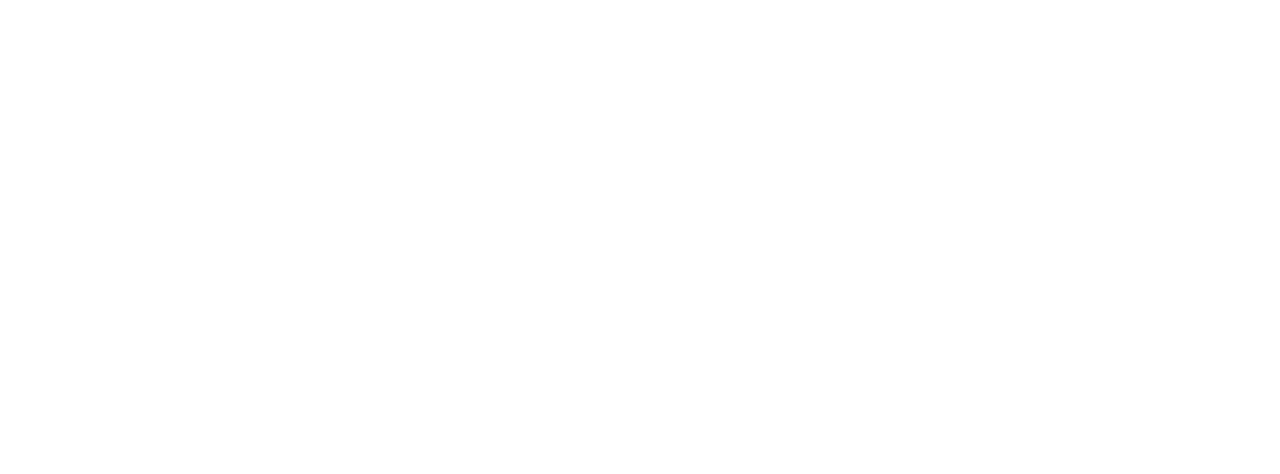
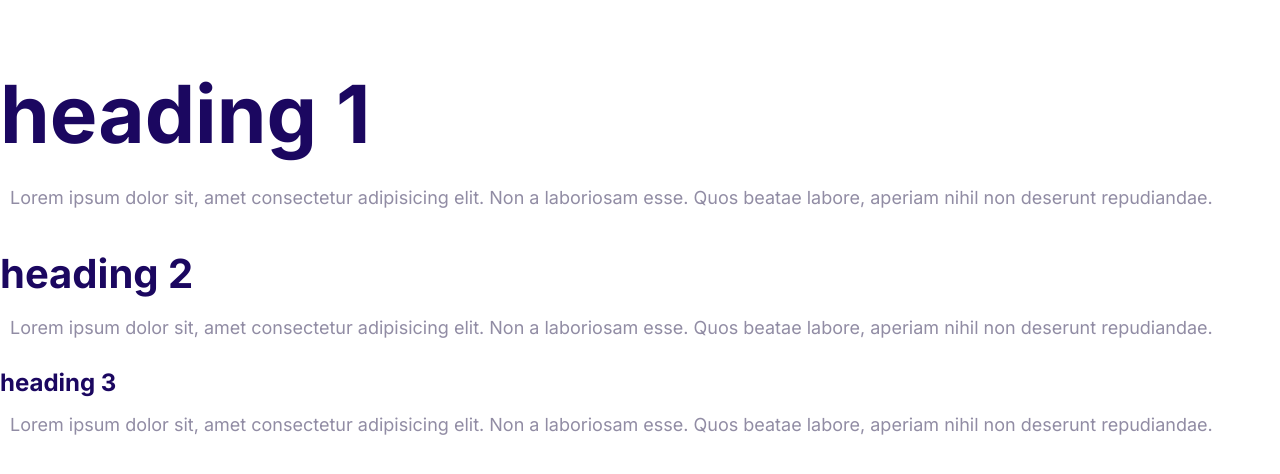
Before and after one commit to amirahadi06/Moshify-Project, a plain HTML site: page index.html in a window 1280 px wide. Drawn offline with Linux system fonts and the light colour scheme.

Commit message:
Define the typography

```diff
--- a/css/stylesheet.css
+++ b/css/stylesheet.css
@@ -1,4 +1,5 @@
 /* defining global variables here */
+/* ------------------color palette -----------------*/
 :root {
   --color-primary: #2584ff;
   --color-secondar: #00d9ff;
@@ -7,3 +8,56 @@
   --color-heading: #1b0760;
   --color-body: #918ca4;
 }
+
+/* ------------------typography-------------------- */
+html {
+  /* set the font size 62.5% of default size (16px) = 10px = 1rem */
+  font-size: 62.5%;
+}
+
+body {
+  font-family: "Inter", Arial, Helvetica, sans-serif;
+  /* font-sizes are according to mobile-first */
+  font-size: 2.4rem;
+  line-height: 1.5;
+  color: var(--color-body);
+}
+
+h1 {
+  font-size: 7rem;
+  color: var(--color-heading);
+  margin-bottom: 1rem;
+}
+
+h2 {
+  font-size: 4rem;
+  color: var(--color-heading);
+  margin-bottom: 1rem;
+}
+
+h3 {
+  font-size: 3rem;
+  color: var(--color-heading);
+  margin-bottom: 1rem;
+}
+
+p {
+  margin: 1rem;
+}
+
+@media screen and (min-width: 1024px) {
+  body {
+    font-size: 1.8rem;
+  }
+  h1 {
+    font-size: 8rem;
+  }
+
+  h2 {
+    font-size: 4rem;
+  }
+
+  h3 {
+    font-size: 2.4rem;
+  }
+}
--- a/index.html
+++ b/index.html
@@ -4,9 +4,31 @@
     <meta charset="UTF-8" />
     <meta http-equiv="X-UA-Compatible" content="IE=edge" />
     <meta name="viewport" content="width=device-width, initial-scale=1.0" />
-    <title>Document</title>
+    <title>Moshify Project</title>
+    <link rel="preconnect" href="https://fonts.googleapis.com" />
+    <link rel="preconnect" href="https://fonts.gstatic.com" crossorigin />
+    <link
+      href="https://fonts.googleapis.com/css2?family=Inter:wght@400;700&display=swap"
+      rel="stylesheet"
+    />
     <link rel="stylesheet" href="css/normalize.css" />
     <link rel="stylesheet" href="css/stylesheet.css" />
   </head>
-  <body></body>
+  <body>
+    <h1>heading 1</h1>
+    <p>
+      Lorem ipsum dolor sit, amet consectetur adipisicing elit. Non a laboriosam
+      esse. Quos beatae labore, aperiam nihil non deserunt repudiandae.
+    </p>
+    <h2>heading 2</h2>
+    <p>
+      Lorem ipsum dolor sit, amet consectetur adipisicing elit. Non a laboriosam
+      esse. Quos beatae labore, aperiam nihil non deserunt repudiandae.
+    </p>
+    <h3>heading 3</h3>
+    <p>
+      Lorem ipsum dolor sit, amet consectetur adipisicing elit. Non a laboriosam
+      esse. Quos beatae labore, aperiam nihil non deserunt repudiandae.
+    </p>
+  </body>
 </html>
```
